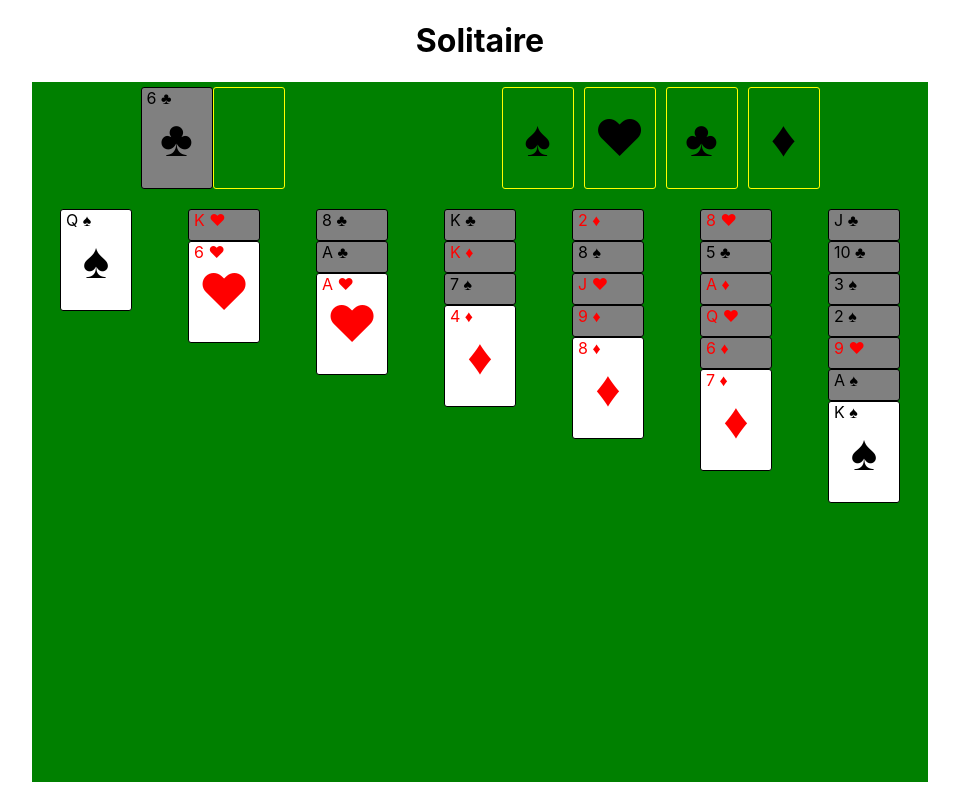
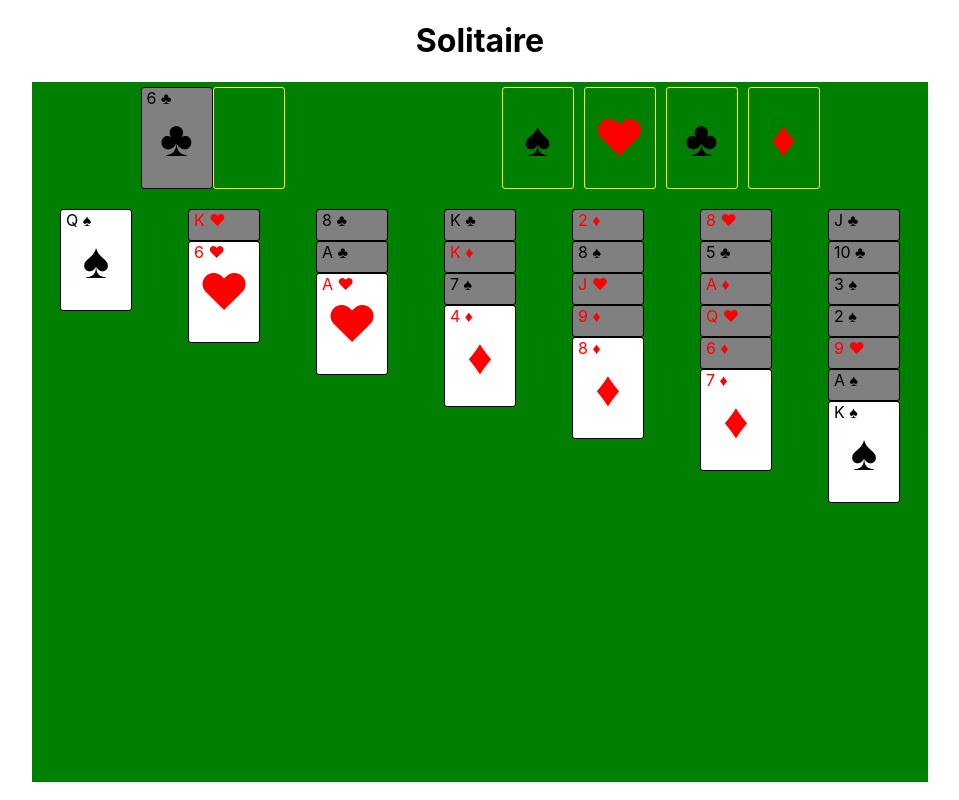
Before and after one commit to eschwartz929/solitaire, a React (Create React App) app in the folder solitaire/: page / in a window 1280 px wide. Both pictures are taken after a click on the button "New Game". Shown: the whole page, without its empty margins (160-1119 px from the left). Built offline with nearby package versions, Linux system fonts and the light colour scheme.

Commit message:
heart and diamond red

```diff
--- a/solitaire/src/components/EmptyCard.js
+++ b/solitaire/src/components/EmptyCard.js
@@ -3,7 +3,7 @@ import "../css/EmptyCard.css"
 function EmptyCard({icon, handleClick}) {
 
     return (
-        <div className="empty-card" onClick={handleClick}>
+        <div className={"empty-card" + ((icon === '\u2665' || icon === '\u2666') ?  " red-card"  : "")} onClick={handleClick}>
             {icon}
         </div>
     )
```
